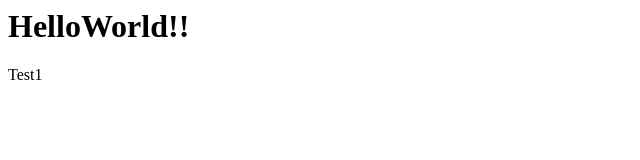
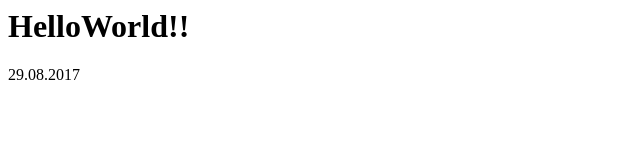
Before and after one commit to lucaserni-q/gitProject, a plain HTML site: page index.html in a window 1280 px wide. Shown: the full height of the page, 0-640 px from the left. Drawn offline with Linux system fonts and the light colour scheme.

Commit message:
Update index.html

```diff
--- a/index.html
+++ b/index.html
@@ -1,4 +1,4 @@
 <html>
   <h1>HelloWorld!!</h1>
-  <p>Test1</p>
+  <p>29.08.2017</p>
 </html>
```
